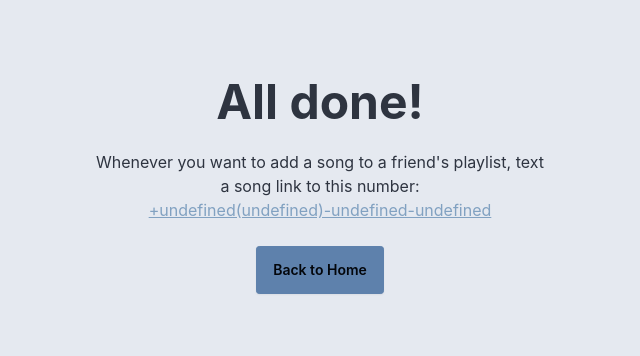
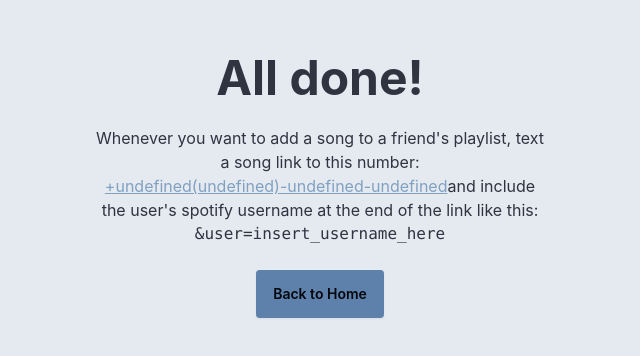
Before and after one commit to cgroane/suggestify, a React (Create React App) app: page /done in a window 1280 px wide. Shown: the part 214-570 px from the top of the page, without its empty margins (320-960 px from the left). Built offline with nearby package versions, Linux system fonts and the light colour scheme; no server answers.

Commit message:
add additional text instructions

```diff
--- a/src/pages/Complete.tsx
+++ b/src/pages/Complete.tsx
@@ -29,6 +29,9 @@ const Complete = () => {
         <div className={`tooltip copy-tooltip ${copied ? 'copy-tooltip-open' : ''}`} data-tip={'Copied!'}>
             <span onClick={copyToClipboard} className="link link-secondary pointer" >{transformNumber}</span>
         </div>
+            and include the user's spotify username at the end of the link like this:
+            <pre><code>&user=insert_username_here</code></pre>
+
       </p>
       <Link to={'/'} className="btn btn-primary">Back to Home</Link>
     </div>
```
